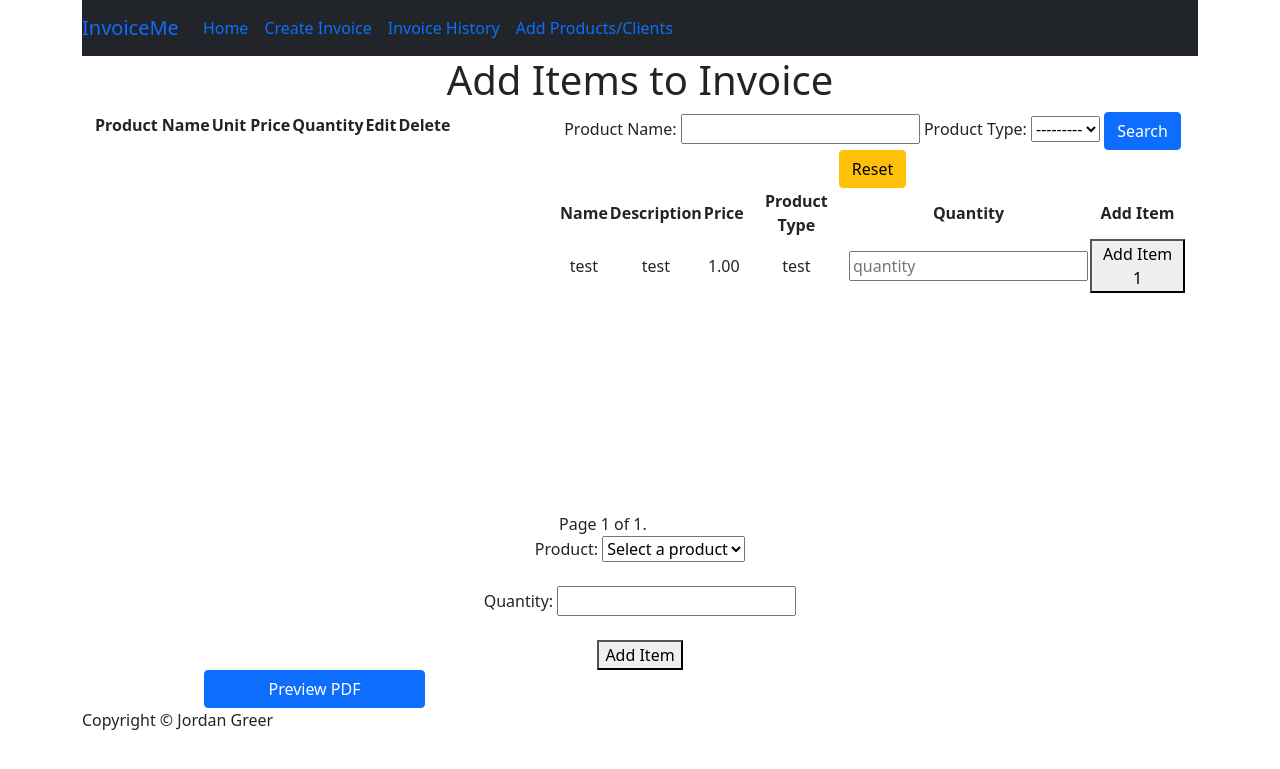
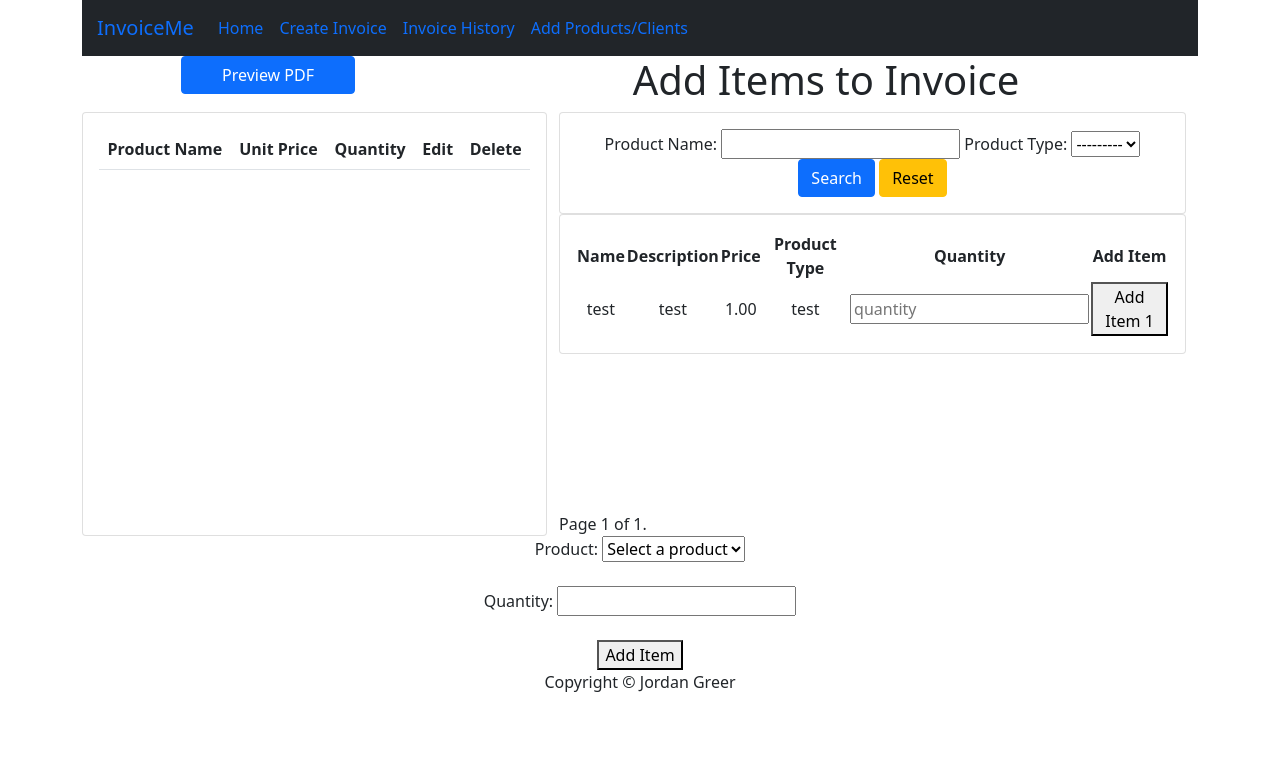
Before and after one commit to jwgreer/invoiceme--prod, a Django app: page /addItems/1/ in a window 1280 px wide. Shown: the top 769 px of the page. Run offline with Django 4.2, Linux system fonts and the light colour scheme; data comes from the database, SQL or seed files in the repository; both versions use the stored data as it was after the commit; lists and menus that the app fills with data are empty.

Commit message:
added more views

```diff
--- a/invoice/templates/base/base.html
+++ b/invoice/templates/base/base.html
@@ -7,9 +7,9 @@
         <title>InvoiceMe</title>
     </head>
     <body>
-        <div class="container">
+        <div class="container" >
             <nav class="navbar navbar-expand-lg navbar-dar bg-dark">
-                <a class="navbar-brand" href="{% url 'invoice:index' %}">InvoiceMe</a>
+                <a class="navbar-brand" href="{% url 'invoice:index' %}" style="margin-left: 15px;">InvoiceMe</a>
                 <button class="navbar-toggler" type="button" data-toggle="collapse" data-target="#navbarNav" aria-controls="navbarNav" aria-expanded="false" aria-label="Toggle navigation">
                     <span class="navbar-toggler-icon"></span>
                 </button>
@@ -33,10 +33,12 @@
       <div class="container text-center">
           {% block content %}{% endblock content %}
       </div>
-      <footer>
-        <div class="sticky-bottom">
-          <div >Copyright &copy; Jordan Greer</div>
+      <footer class="row">
+        <div class="col-md-4"></div>
+        <div class="col-md-4 sticky-bottom" style="text-align: center;">
+          Copyright &copy; Jordan Greer
         </div>
+        <div class="col-md-4"></div>
       </footer>
     </body>
     </div>
--- a/invoice/templates/invoice/addItems.html
+++ b/invoice/templates/invoice/addItems.html
@@ -3,12 +3,22 @@
 
 
 {% block content %}
+<div class="row">
+    <div class="col-md-4">
+        <div class="d-grid gap-2 col-6 mx-auto">
+    <a href="#" target="_blank" class="btn btn-primary">Preview PDF</a>
+        </div>
+    </div>
+    <div class="col-md-8">
+        <h1>Add Items to Invoice</h1>
+    </div>
 
-<h1>Add Items to Invoice</h1>
+</div>
+
 
 <div class="row">
-    <div class="col-md-5">
-        <table id="item-table">
+    <div class="col-md-5 card card-body">
+        <table class="table" id="item-table">
             <tr>
                 <th>Product Name</th>
                 <th>Unit Price</th>
@@ -20,10 +30,10 @@
     </div>
 
 
-    <div class="col-md-7">
+    <div class="col-md-7 ">
         <div style="height: 400px;">
 
-            <div>
+            <div class="card card-body">
                 <form method="get">
                     {{myFilter.form.as_table}}
                     <button class="btn btn-primary">Search</button>
@@ -31,8 +41,8 @@
                 </form>
             </div>
 
-            <div>
-                <table>
+            <div class="card card-body">
+                <table class="item-table">
                     <tr>
                         <th>Name</th>
                         <th>Description</th>
@@ -100,11 +110,7 @@
 
         <button type="submit">Add Item</button>
     </form>
-    <div class="col-md-5">
-        <div class="d-grid gap-2 col-6 mx-auto">
-    <a href="#" target="_blank" class="btn btn-primary">Preview PDF</a>
-        </div>
-    </div>
+
 </div>
 
 
--- a/invoiceme/settings.py
+++ b/invoiceme/settings.py
@@ -25,7 +25,7 @@ BASE_DIR = Path(__file__).resolve().parent.parent
 SECRET_KEY = 'django-insecure-1&98=t98g6eq-k3br0qy4gi^4d89y5_h9%v622-)k(+3j4jzww'
 
 # SECURITY WARNING: don't run with debug turned on in production!
-DEBUG = False
+DEBUG = True
 
 #SITE_URL = 'http://127.0.0.1:8000'
 
```
Also changed, not shown: invoice/templates/index/index.html (+10 -2 lines), invoice/templates/invoice/addProductsClients.html (+13 -3 lines), invoice/templates/invoice/createInvoice.html (+5 -4 lines), invoice/templates/invoice/invoiceHistory.html (+8 -1 lines), db.sqlite3.
